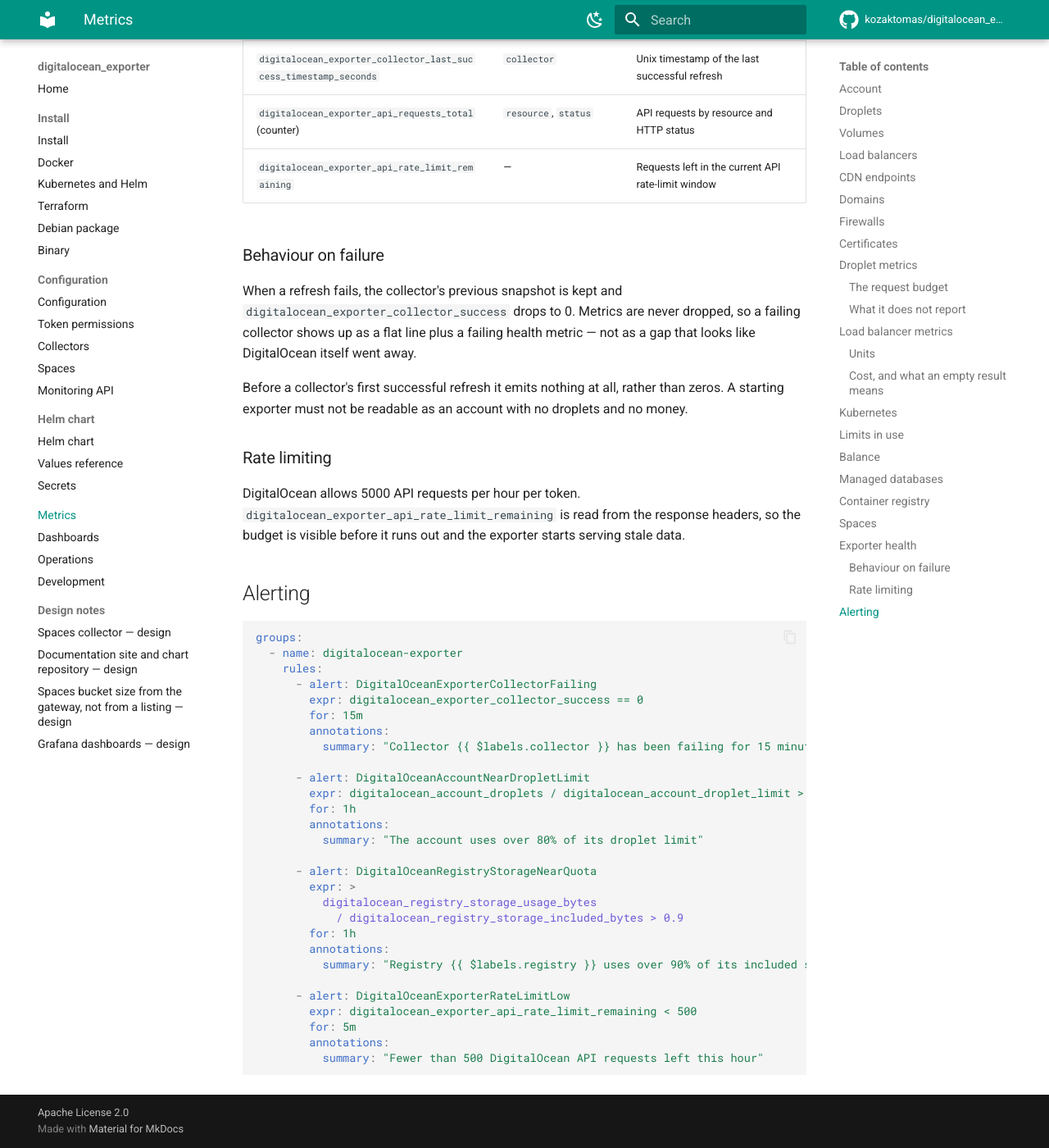
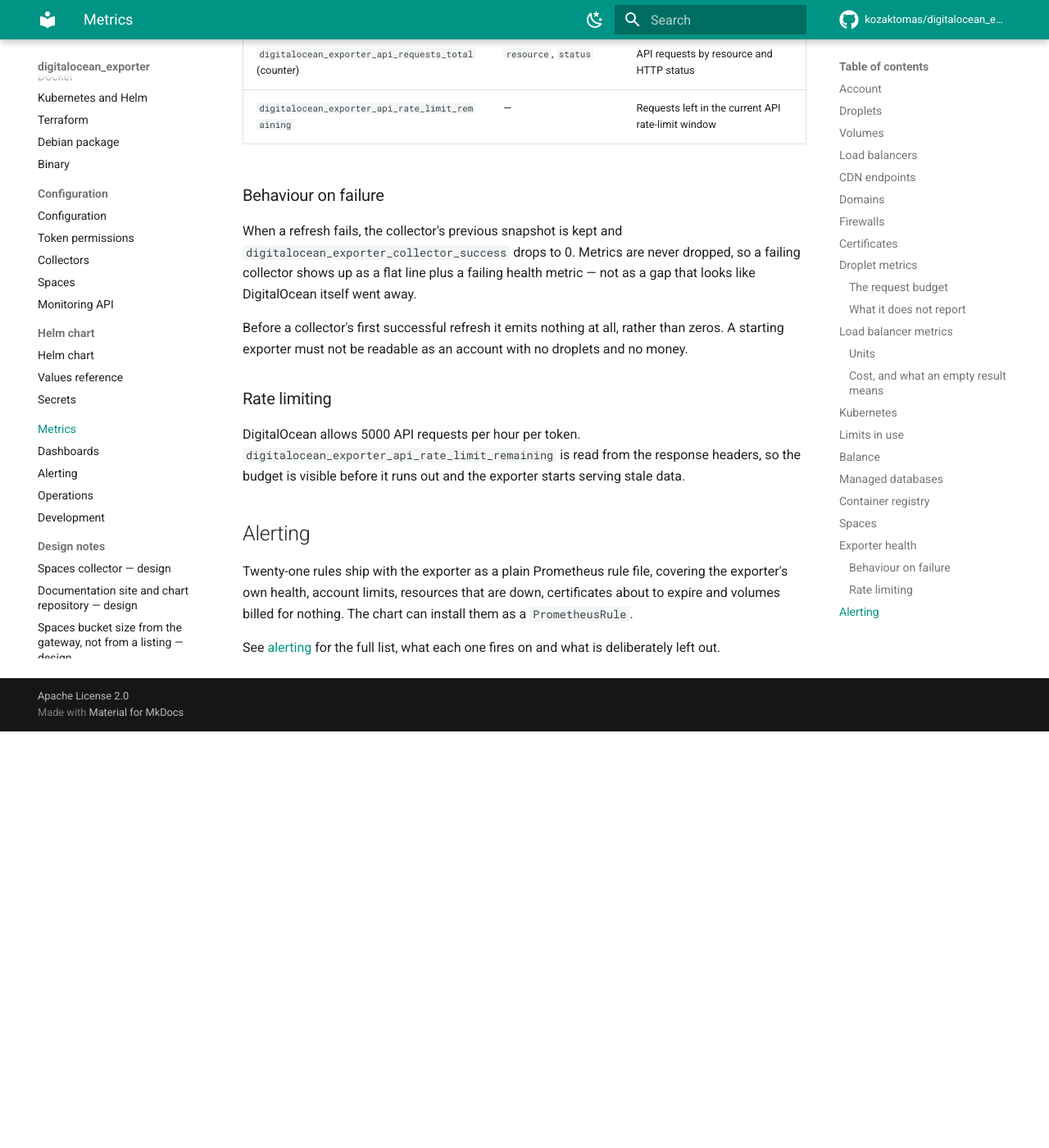
Before and after one commit to kozaktomas/digitalocean_exporter, an MkDocs documentation site: the page built from docs/metrics.md, in a window 1280 px wide and 1400 px high, scrolled down 16351 px. Shown: the whole window at 82% size. Built offline with MkDocs 1.6.1 and Material for MkDocs 9.7.7, drawn with Linux system fonts in a browser that asks for light colours; comment, search, counter and statistics services are not loaded; the version menu is left out; after the commit the page ends 17243 px from its top, so only the background shows below that; some of the changed text lies outside the part shown.

Commit message:
feat: ship twenty-one alerting rules with the exporter
The alert PromQL was scattered through docs/metrics.md as examples, which
is the form nobody can install and nothing can check. It is now one plain
Prometheus rule file the chart wraps in a PrometheusRule, off by default
like the ServiceMonitor.

Two guards, because an alert that never fires reads exactly like the thing
being fine: every metric a rule names is checked against the descriptors
the collectors register, and every {{ $labels.x }} in an annotation must
be a label the alert's own metrics carry — a mistyped one renders as a
blank in Alertmanager and stays invisible until it pages somebody. Alerts
also need a severity, a summary, a description and a row on the alerting
page. promtool checks the expressions in CI, which is the only thing that
catches a malformed one before Prometheus refuses the whole group.

Money and anything derived from load are deliberately left out; both are
documented as such.

Co-Authored-By: Claude Opus 5 (1M context) <noreply@anthropic.com>
Claude-Session: https://claude.ai/code/session_01D6dSPyy5rk5LzXNhdFfYjs

````diff
--- a/docs/metrics.md
+++ b/docs/metrics.md
@@ -371,15 +371,12 @@ one per node pool in it.
 The configured count and the running count are kept apart on purpose: a pool that is waiting
 for a node to come up reports the two apart, and that gap is the moment worth alerting on.
 
-```yaml
-      - alert: DigitalOceanKubernetesNodePoolShort
-        expr: >
-          digitalocean_kubernetes_node_pool_nodes_running
-            < digitalocean_kubernetes_node_pool_nodes
-        for: 15m
-        annotations:
-          summary: "Pool {{ $labels.pool }} of {{ $labels.cluster }} is short of nodes"
+```promql
+digitalocean_kubernetes_node_pool_nodes_running < digitalocean_kubernetes_node_pool_nodes
 ```
+
+That comparison ships as `DigitalOceanNodePoolUnderProvisioned` on the
+[alerting page](alerting.md#resources).
 
 `digitalocean_kubernetes_cluster_up` keeps the name and labels of the older, unmaintained
 exporter. The node pool metrics do not: that exporter labels a pool by its own id and name
@@ -570,33 +567,9 @@ budget is visible before it runs out and the exporter starts serving stale data.
 
 ## Alerting
 
-```yaml
-groups:
-  - name: digitalocean-exporter
-    rules:
-      - alert: DigitalOceanExporterCollectorFailing
-        expr: digitalocean_exporter_collector_success == 0
-        for: 15m
-        annotations:
-          summary: "Collector {{ $labels.collector }} has been failing for 15 minutes"
+Twenty-one rules ship with the exporter as a plain Prometheus rule file, covering the
+exporter's own health, account limits, resources that are down, certificates about to expire
+and volumes billed for nothing. The chart can install them as a `PrometheusRule`.
 
-      - alert: DigitalOceanAccountNearDropletLimit
-        expr: digitalocean_account_droplets / digitalocean_account_droplet_limit > 0.8
-        for: 1h
-        annotations:
-          summary: "The account uses over 80% of its droplet limit"
-
-      - alert: DigitalOceanRegistryStorageNearQuota
-        expr: >
-          digitalocean_registry_storage_usage_bytes
-            / digitalocean_registry_storage_included_bytes > 0.9
-        for: 1h
-        annotations:
-          summary: "Registry {{ $labels.registry }} uses over 90% of its included storage"
-
-      - alert: DigitalOceanExporterRateLimitLow
-        expr: digitalocean_exporter_api_rate_limit_remaining < 500
-        for: 5m
-        annotations:
-          summary: "Fewer than 500 DigitalOcean API requests left this hour"
-```
+See [alerting](alerting.md) for the full list, what each one fires on and what is deliberately
+left out.
--- a/mkdocs.yml
+++ b/mkdocs.yml
@@ -101,6 +101,7 @@ nav:
       - Secrets: helm/secrets.md
   - Metrics: metrics.md
   - Dashboards: dashboards.md
+  - Alerting: alerting.md
   - Operations: operations.md
   - Development: development.md
   - Design notes:
````
Also changed, not shown: CLAUDE.md (+10 -2 lines), README.md (+4 -0 lines), charts/digitalocean-exporter/README.md (+2 -0 lines), docs/alerting.md (added, +143 -0 lines), 9 other files.
